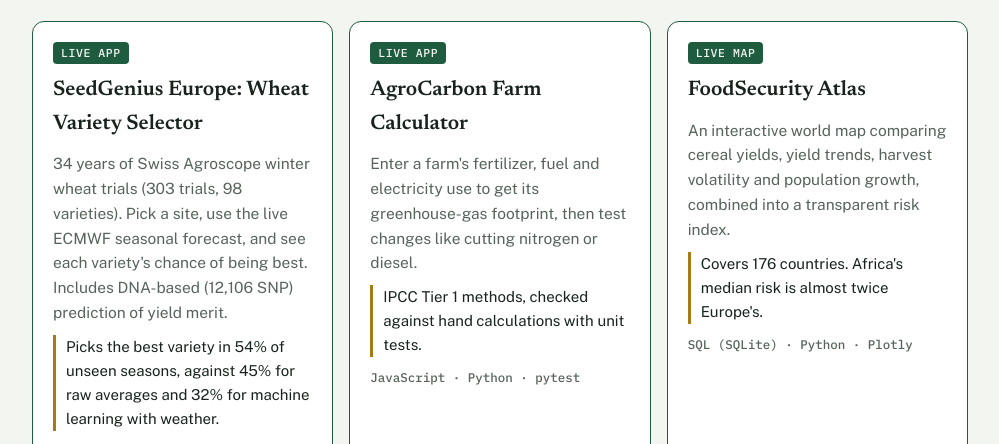
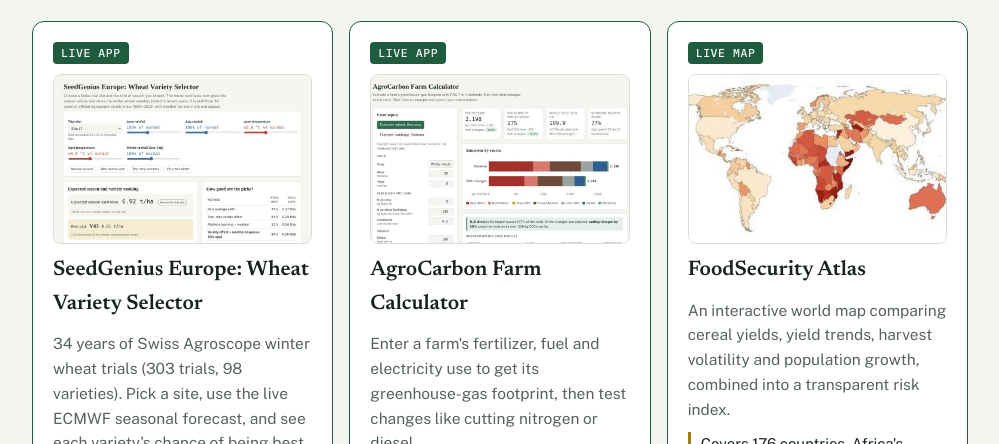
Before and after one commit to saphal-sharma/saphal-sharma.github.io, a plain HTML site: page index.html in a window 1280 px wide. Shown: the part 737-1181 px from the top of the page, without its empty margins (140-1139 px from the left). Drawn offline with nearby package versions, Linux system fonts and the light colour scheme.

Commit message:
Add app preview images

```diff
--- a/index.html
+++ b/index.html
@@ -120,6 +120,7 @@ footer { padding: 28px 0 40px; color: var(--muted); font-size: 14px; border-top:
     <div class="grid">
       <article class="card live">
         <span class="badge">Live app</span>
+        <img src="img/app_seedgenius.jpg" alt="SeedGenius app: season settings, expected yield and variety ranking" loading="lazy">
         <h3>SeedGenius Europe: Wheat Variety Selector</h3>
         <p>34 years of Swiss Agroscope winter wheat trials (303 trials, 98 varieties). Pick a site, use the live ECMWF seasonal forecast, and see each variety's chance of being best. Includes DNA-based (12,106 SNP) prediction of yield merit.</p>
         <p class="result">Picks the best variety in 54% of unseen seasons, against 45% for raw averages and 32% for machine learning with weather.</p>
@@ -128,6 +129,7 @@ footer { padding: 28px 0 40px; color: var(--muted); font-size: 14px; border-top:
       </article>
       <article class="card live">
         <span class="badge">Live app</span>
+        <img src="img/app_agrocarbon.jpg" alt="AgroCarbon app: farm inputs and emissions by source" loading="lazy">
         <h3>AgroCarbon Farm Calculator</h3>
         <p>Enter a farm's fertilizer, fuel and electricity use to get its greenhouse-gas footprint, then test changes like cutting nitrogen or diesel.</p>
         <p class="result">IPCC Tier 1 methods, checked against hand calculations with unit tests.</p>
@@ -136,6 +138,7 @@ footer { padding: 28px 0 40px; color: var(--muted); font-size: 14px; border-top:
       </article>
       <article class="card live">
         <span class="badge">Live map</span>
+        <img src="img/app_atlas.jpg" alt="World map of the food production risk index" loading="lazy">
         <h3>FoodSecurity Atlas</h3>
         <p>An interactive world map comparing cereal yields, yield trends, harvest volatility and population growth, combined into a transparent risk index.</p>
         <p class="result">Covers 176 countries. Africa's median risk is almost twice Europe's.</p>
```
Also changed, not shown: img/app_agrocarbon.jpg (added), img/app_atlas.jpg (added), img/app_seedgenius.jpg (added).
